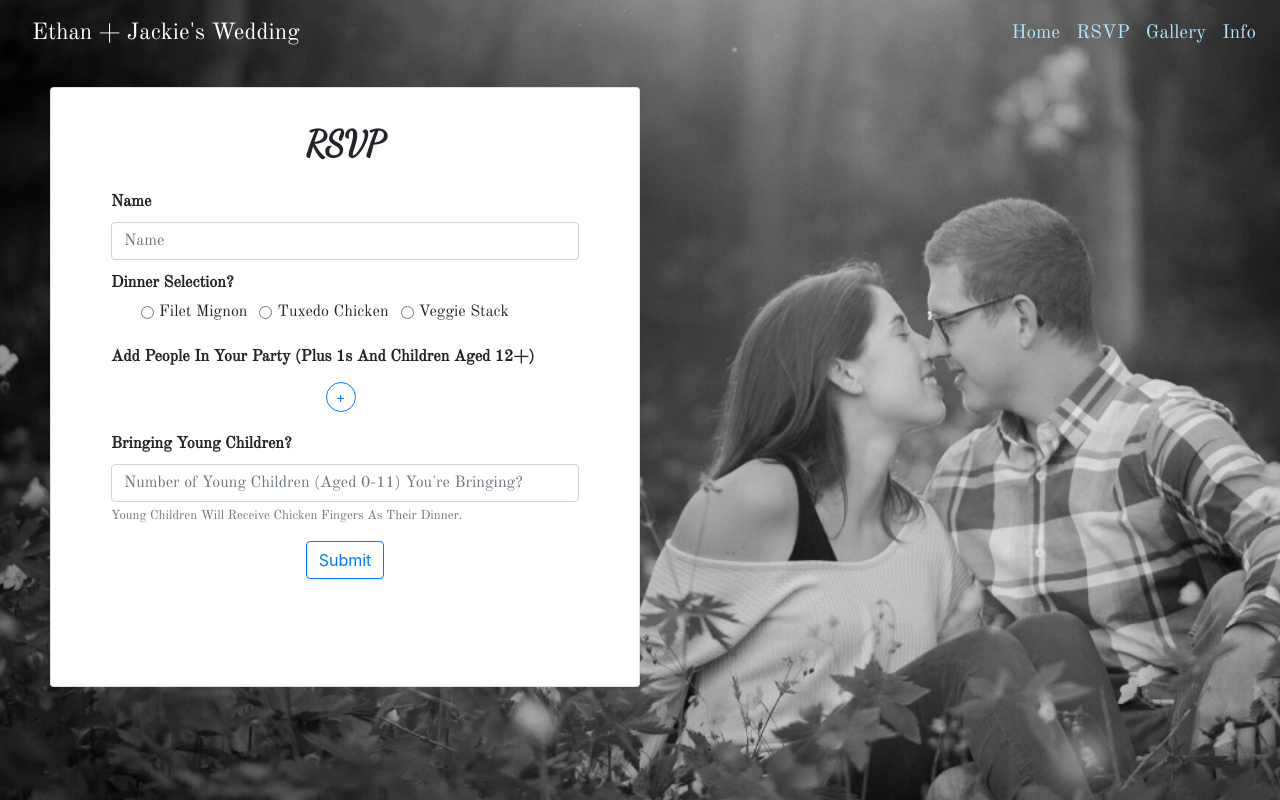
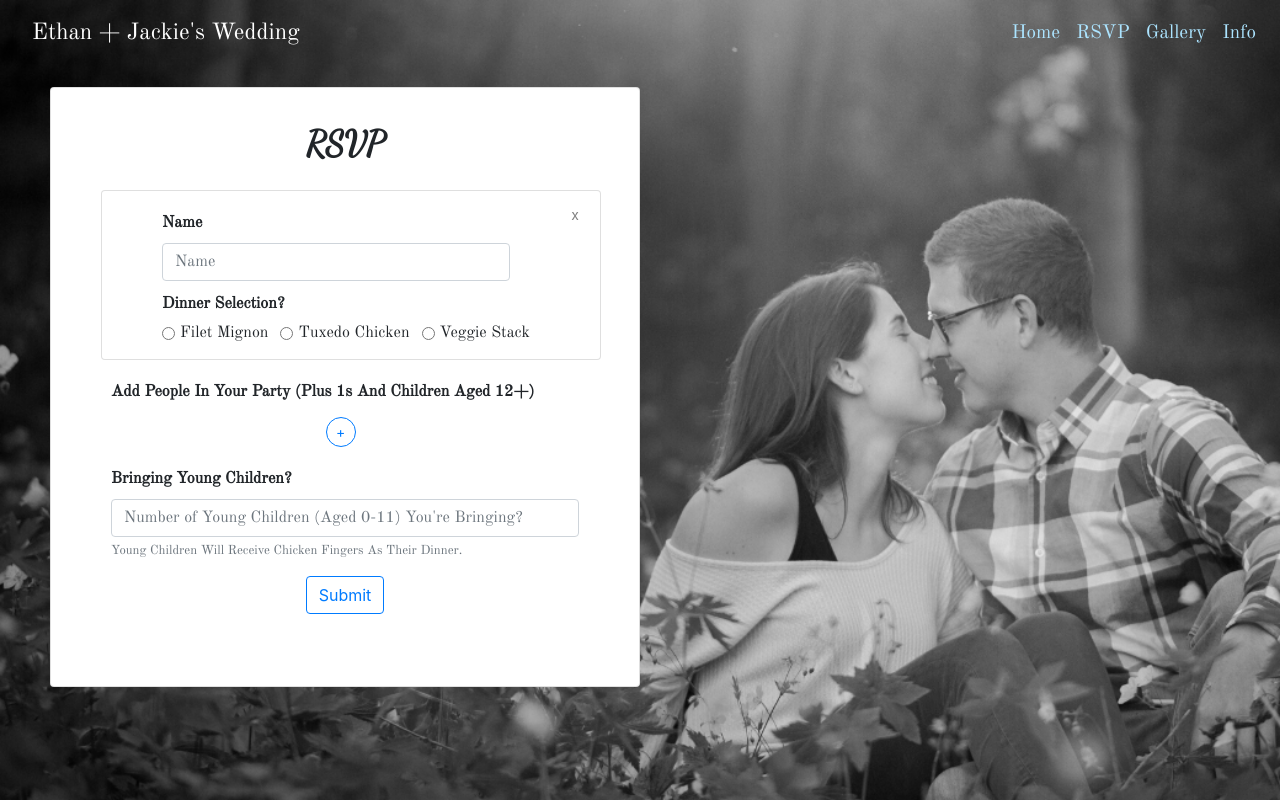
Before and after one commit to bettet01/Wedding-RSVP-Site, a React (Create React App) app: page /rsvp in a window 1280 px wide. Built offline with nearby package versions, Linux system fonts and the light colour scheme.

Commit message:
added registry logos and links

```diff
--- a/src/components/pages/Info/index.css
+++ b/src/components/pages/Info/index.css
@@ -13,7 +13,7 @@
 
 .wedding-countdown {
     font-size: 35px;
-    padding-top: 35px;
+    padding-top: 75px;
     margin-left: -100px;
     color: #ace4ff;
     font-family: 'Dancing Script', cursive;
@@ -23,34 +23,55 @@
     font-size: 35px;
     color: #ace4ff;
     font-family: 'Dancing Script', cursive;
-    padding-top: 35px;
+    padding-top: 75px;
     margin-left: -50px;
 }
 
 .detailed {
     color: ivory;
     font-family: 'Old Standard TT', serif;
-    font-size: 22px;
+    font-size: 23px;
     padding-top: 10px;
     margin-left:-150px;
     border-style: solid;
     border-color: #004aad;
     width: 400px;
+    height: 470px;
     text-align: center;
 }
 
-.linkregistry {
+.linkregistrybed {
+    color: none;
+    padding-right: 17px;
+    padding-left: 17px;
+    padding-top: 36px;
+    padding-bottom: 36px;
+    border: none;
+    margin-top: 20px;
+    margin-left: -100px;
+}
+
+.linkregistrytarget {
+    color: none;
+    padding-right: 10px;
+    padding-left: 10px;
+    border: none;
+    margin-left: -100px;
+    margin-top: 10px;
+}
+
+.registry {
+    font-size: 35px;
+    padding-top: 15px;
+    margin-left: -100px;
     color: #ace4ff;
     font-family: 'Dancing Script', cursive;
-    font-size: 35px;
-    padding-right: 10px;
-    padding-left: 10px;
-    padding-top: 60px;
-    padding-bottom: 60px;
-    background-color: #004aad;
-    border-style: solid;
-    border-color: #004aad;
-    margin-left: -100px;
-    margin-top: 25px;
-    text-decoration: underline;
 }
+
+.bedpic {
+    height: 80px;
+}
+
+.targetpic {
+    height: 173px;
+}
--- a/src/components/pages/Info/index.tsx
+++ b/src/components/pages/Info/index.tsx
@@ -16,9 +16,12 @@ const Info = () => {
           <Col lg={4}>
             <header className="detail">Wedding Details</header>
             <p className="detailed">
+              <br />
               Event Date: August 21st, 2021
               <br />
+              <br />
               Ceremony Start Time: 4:00 PM
+              <br />
               <br />
               Location: Hidden Greens Golf Course
               <br />
@@ -26,7 +29,9 @@ const Info = () => {
               <br />
               Hastings, MN 55033
               <br />
+              <br />
               Reception At Ceremony Venue
+              <br />
               <br />
               Formal Attire Requested
             </p>
@@ -39,17 +44,18 @@ const Info = () => {
               toDate={moment("Sat 21 Aug 2021 16:00:00")}
               targetFormatMask="MM:DD:HH:mm:ss"
             />
-            <header></header>
-            <Link to="/">
-              <Button bsPrefix="linkregistry">Access Registry Here!</Button>
-            </Link>
+            <header className="registry">Access Registries Here!</header>
+            <a target="_blank" href="https://www.target.com/gift-registry/giftgiver?registryId=002301809aa34966afa54d8700553528&type=WEDDING">
+              <Button bsPrefix="linkregistrytarget">
+                <img className="targetpic" src="https://www.verite.org/wp-content/uploads/2017/07/Target-Thumb.jpg"></img>
+              </Button>
+            </a>
+            <a target="_blank" href="https://www.bedbathandbeyond.com/store/giftregistry/viewregistryguest/549340290">
+              <Button bsPrefix="linkregistrybed">
+                <img className="bedpic" src="https://www.pngitem.com/pimgs/m/153-1531852_bed-bath-and-beyond-coupons-hd-png-download.png"></img>
+              </Button>
+            </a>
           </Col>
-          <Col></Col>
-          <Col></Col>
-        </Row>
-        <Row>
-          <Col lg={4}></Col>
-          <Col lg={4}></Col>
           <Col></Col>
           <Col></Col>
         </Row>
--- a/src/components/pages/RSVP/index.css
+++ b/src/components/pages/RSVP/index.css
@@ -21,7 +21,6 @@
 .name {
     font-family: 'Old Standard TT', serif;
     padding-left: 60px;
-    padding-right: 60px;
     padding-top: 20px;
     font-weight: bold;
 }
@@ -36,7 +35,7 @@
 
 .filetmignon {
     font-family: 'Old Standard TT', serif;
-    margin-left: 90px;
+    margin-left: 60px;
 }
 
 .tuxedochicken {
--- a/src/components/pages/RSVP/index.tsx
+++ b/src/components/pages/RSVP/index.tsx
@@ -82,7 +82,6 @@ const RSVP = () => {
                     </div>
                     )
               })}
-
               <Form.Label className="name">Add People In Your Party (Plus 1s And Children Aged 12+)</Form.Label>
               <Button size="sm" id="addperson" onClick={addGuest} variant="outline-primary">+</Button>{' '}
 
--- a/src/components/subcomponents/GuestForm/index.css
+++ b/src/components/subcomponents/GuestForm/index.css
@@ -0,0 +1,26 @@
+.smallcard {
+    width: 500px;
+    height: 170px;
+    overflow-y: hidden;
+}
+
+#cancel {
+    display: flex;
+    flex-direction: row;
+    margin-top: 10px;
+    margin-left: 20px;
+    margin-bottom: 20px;
+    width: 30px;
+    height: 30px;
+    padding: 3px 11px;
+    border-radius: 15px;
+    text-align: center;
+    color:gray;
+    font-size: 14px;
+    border: none;
+    background-color: white;
+}
+
+.rowchange {
+    width: 90%;
+}
--- a/src/components/subcomponents/GuestForm/index.tsx
+++ b/src/components/subcomponents/GuestForm/index.tsx
@@ -1,36 +1,47 @@
-import React, {ChangeEvent} from "react";
-import Form from 'react-bootstrap/Form';
-import {Guest} from "../../../types/Guest";
-
+import React, { ChangeEvent } from "react";
+import Form from "react-bootstrap/Form";
+import { Guest } from "../../../types/Guest";
+import Card from "react-bootstrap/Card";
+import "./index.css";
+import Button from "react-bootstrap/Button";
+import Col from "react-bootstrap/Col";
+import Row from "react-bootstrap/Row";
 
 const GuestForm = (props: any) => {
-
   const changeGuestName = (e: Event | any) => {
-        var newState:Guest[] = props.guests;
-        if(e.target.value != null){
+    var newState: Guest[] = props.guests;
+    if (e.target.value != null) {
       newState[props.index] = {
         ...props.guest,
-                guestName: e.target.value
-            }
+        guestName: e.target.value,
+      };
     }
     props.setGuest([...newState]);
-    }
+  };
 
   const changeGuestFoodChoice = (e: Event | any) => {
-        var newState:Guest[] = props.guests;
-        if(e.target.value != null){
+    var newState: Guest[] = props.guests;
+    if (e.target.value != null) {
       newState[props.index] = {
         ...props.guest,
-                guestFoodChoice: e.target.value
-            }
+        guestFoodChoice: e.target.value,
+      };
     }
     props.setGuest([...newState]);
     console.log(newState);
-    }
+  };
 
+  const deleteGuest = (e: Event | any) => {
+    console.log("clicked button");
+  };
 
   return (
     <div>
+      <Card className="smallcard">
+        <Form>
+          <div className="rowchange">
+            <Row>
+              <Col lg={11}>
                 <Form.Group className="name" controlId="Name">
                   <Form.Label>Name</Form.Label>
                   <Form.Control
@@ -40,9 +51,13 @@ const GuestForm = (props: any) => {
                     onChange={changeGuestName}
                   />
                 </Form.Group>
-
+              </Col>
+              <Col lg={1}>
+                <Button size="sm" onClick={deleteGuest} variant="light" id="cancel">x</Button>
+              </Col>
+            </Row>
+          </div>
           <div>
-                <Form>
             <div className="dinner">Dinner Selection?</div>
             <Form.Check
               name="dinner"
@@ -72,10 +87,11 @@ const GuestForm = (props: any) => {
               type={"radio"}
               id={`inline-${"radio"}-3`}
             />
+          </div>
         </Form>
+      </Card>
     </div>
-        </div>
-    )
-}
+  );
+};
 
 export default GuestForm;
```
Also changed, not shown: firebase.json. Lines whose indentation alone changed are shown as unchanged.
